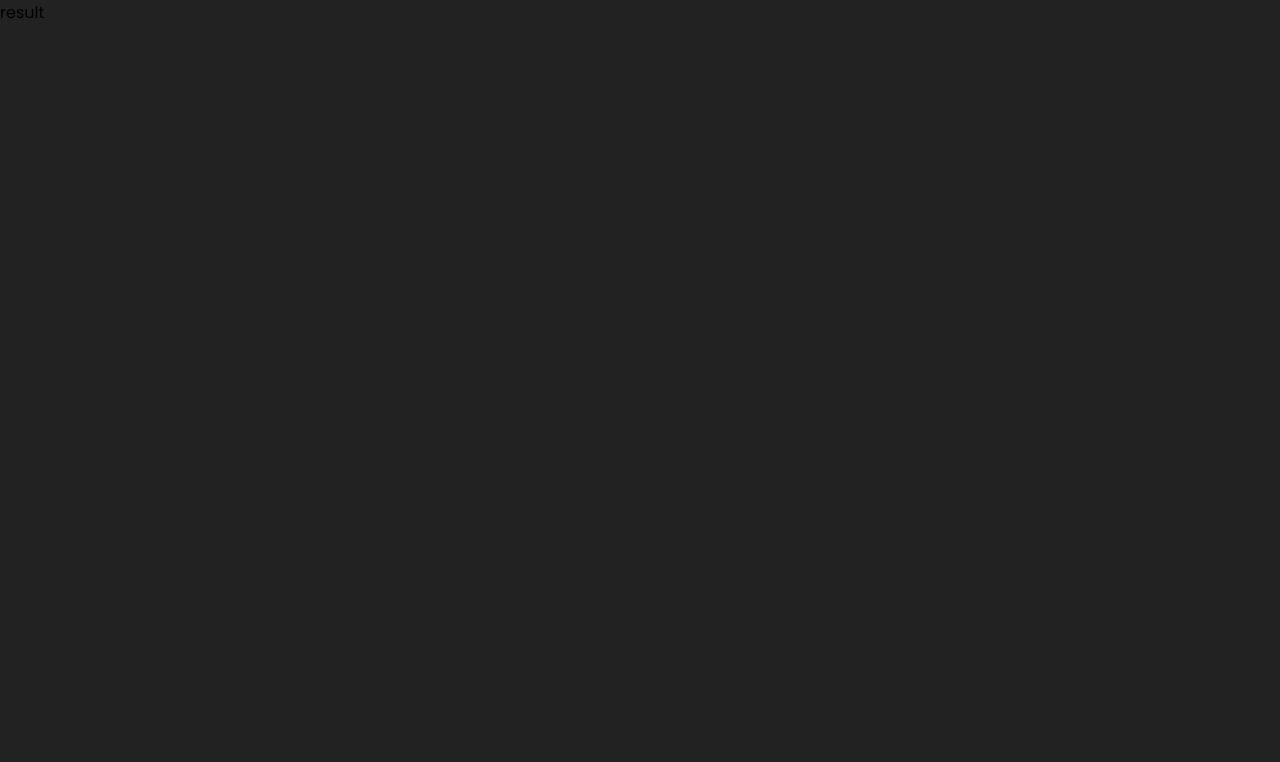
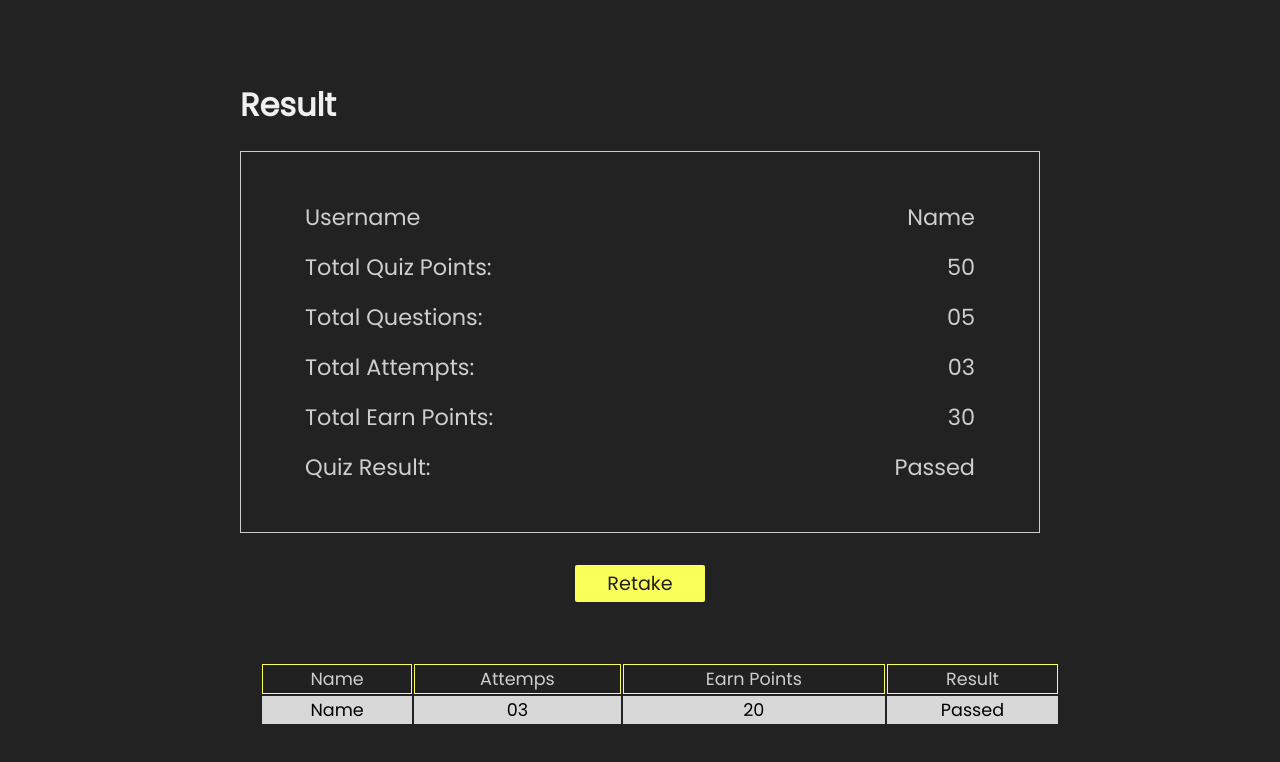
Before and after one commit to utkarsh032/Quiz-App, a React (Create React App) app in the folder client/: page /result in a window 1280 px wide. Shown: the top 762 px of the page. Built offline with nearby package versions, Linux system fonts and the light colour scheme.

Commit message:
Adding Result Table

```diff
--- a/client/src/components/Result/Result.js
+++ b/client/src/components/Result/Result.js
@@ -1,9 +1,62 @@
 import React from 'react'
+import './Result.css'
+import { Link } from 'react-router-dom'
+import ResultTable from '../ResultTable.js/ResultTable'
+
+function onRetake() {
+  console.log('OnRetake')
+}
 
 export default function Result() {
   return (
-    <div>
-      result
+    <div className='container'>
+      <h1 className='text text-light'>Result</h1>
+
+      <div className='result flex-center'>
+
+        <div className='flex'>
+          <span>Username</span>
+          <span className='bold'>Name</span>
+        </div>
+
+
+        <div className='flex'>
+          <span>Total Quiz Points:</span>
+          <span className='bold'>50</span>
+        </div>
+
+
+        <div className='flex'>
+          <span>Total Questions:</span>
+          <span className='bold'>05</span>
+        </div>
+
+
+        <div className='flex'>
+          <span>Total Attempts:</span>
+          <span className='bold'>03</span>
+        </div>
+
+
+        <div className='flex'>
+          <span>Total Earn Points:</span>
+          <span className='bold'>30</span>
+        </div>
+
+
+        <div className='flex'>
+          <span>Quiz Result:</span>
+          <span className='bold'>Passed</span>
+        </div>
+
+
+      </div>
+
+      <div className='start'><Link className='btn' to={'/'} onClick={onRetake}>Retake</Link></div>
+
+      <div className='container'>
+        <ResultTable></ResultTable>
+      </div>
     </div>
   )
 }
--- /dev/null
+++ b/client/src/components/ResultTable.js/ResultTable.js
@@ -0,0 +1,27 @@
+import React from 'react'
+
+export default function ResultTable() {
+  return (
+    <div>
+      <table>
+        <thead className='table-header'>
+          <tr className='table-row'>
+            <td>Name</td>
+            <td>Attemps</td>
+            <td>Earn Points</td>
+            <td>Result</td>
+          </tr>
+        </thead>
+
+        <tbody>
+          <tr className='table-body'>
+            <td>Name</td>
+            <td>03</td>
+            <td>20</td>
+            <td>Passed</td>
+          </tr>
+        </tbody>
+      </table>
+    </div>
+  )
+}
```
